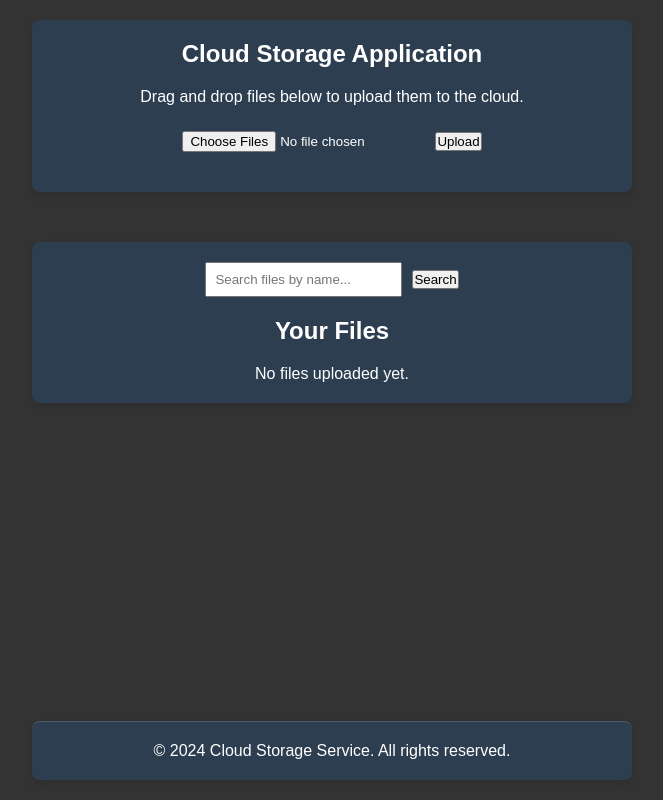
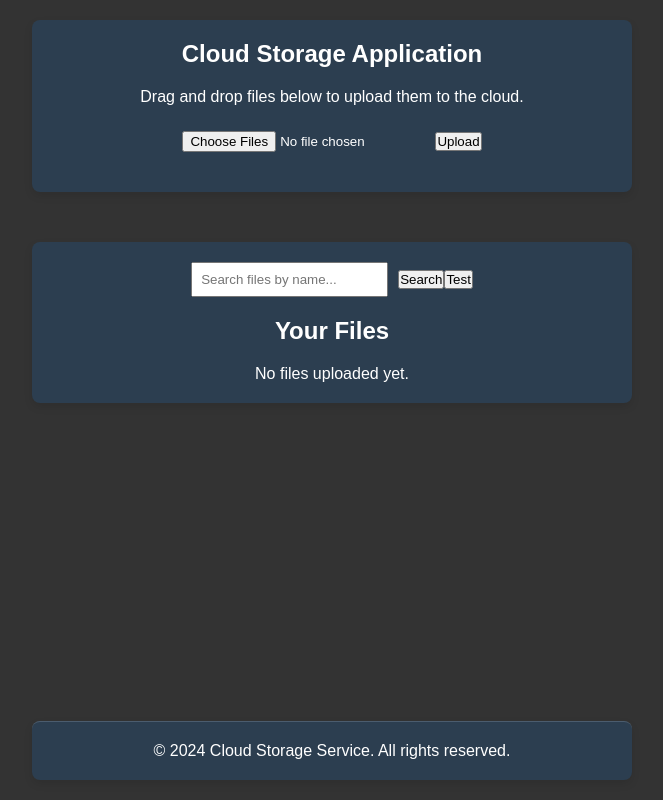
Before and after one commit to c-dev2/info4110-group-project, a Next.js app: page / in a window 1280 px wide. Shown: the whole page, without its empty margins (308-971 px from the left). Built offline with nearby package versions, Linux system fonts and the light colour scheme.

Commit message:
partially implemented displayFiles function

```diff
--- a/app/page.js
+++ b/app/page.js
@@ -38,6 +38,14 @@ export default function Home() {
   //   setFiles(filteredFiles);
   // };
 
+const displayFiles = async () =>{
+  const res = await fetch('/api/file').then(response => response.json())
+    .then(data => {
+      console.log(data);
+      })
+    .catch(error => console.error("Error:", error));;
+    }
+
   return (
     <div className={styles.container}>
       {/* Upload Section */}
@@ -61,6 +69,7 @@ export default function Home() {
             style={{ marginRight: '10px', padding: '8px' }}
           />
           <button>Search</button>
+          <button onClick={displayFiles}>Test</button>
         </div>
 
         <h2 style={{ marginBottom: '20px' }}>Your Files</h2>
```
